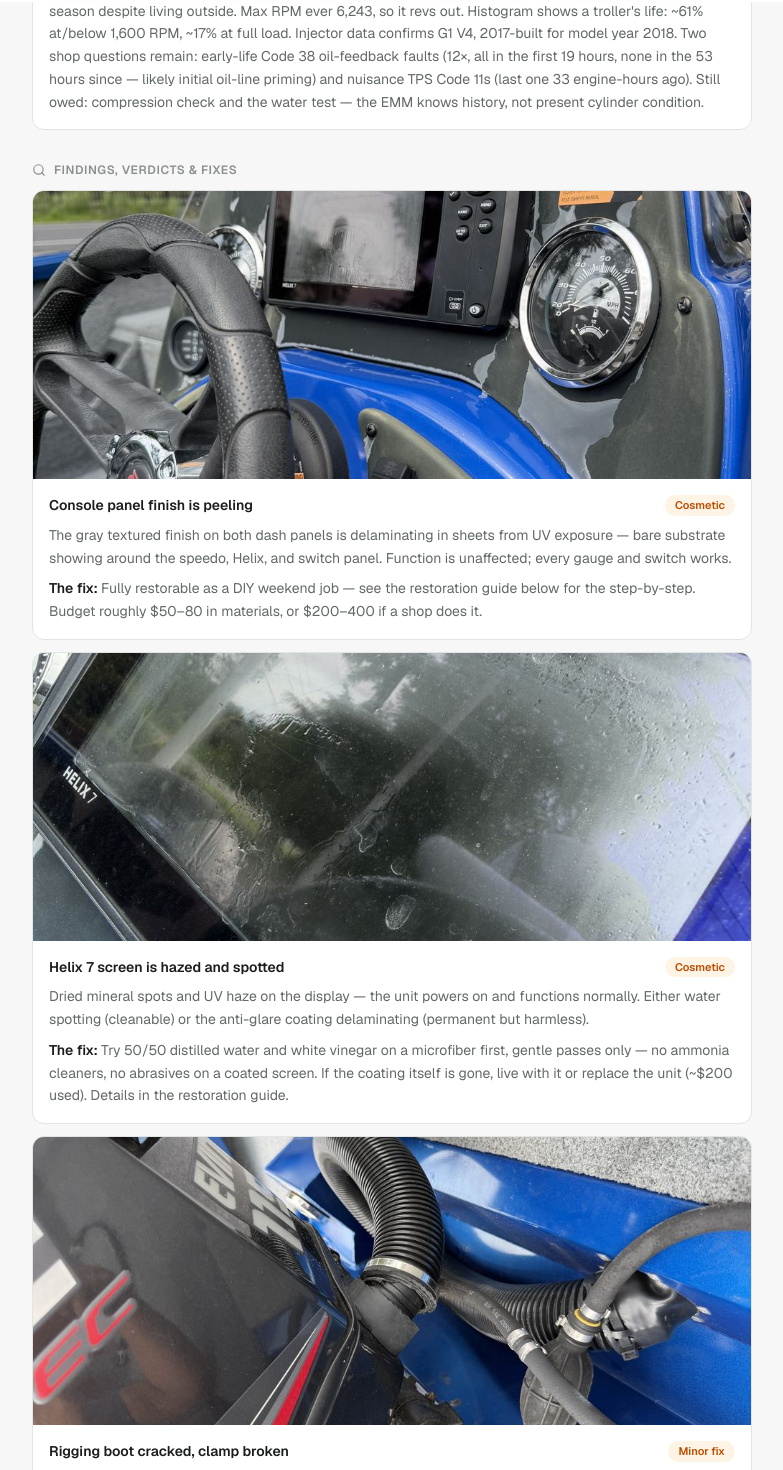
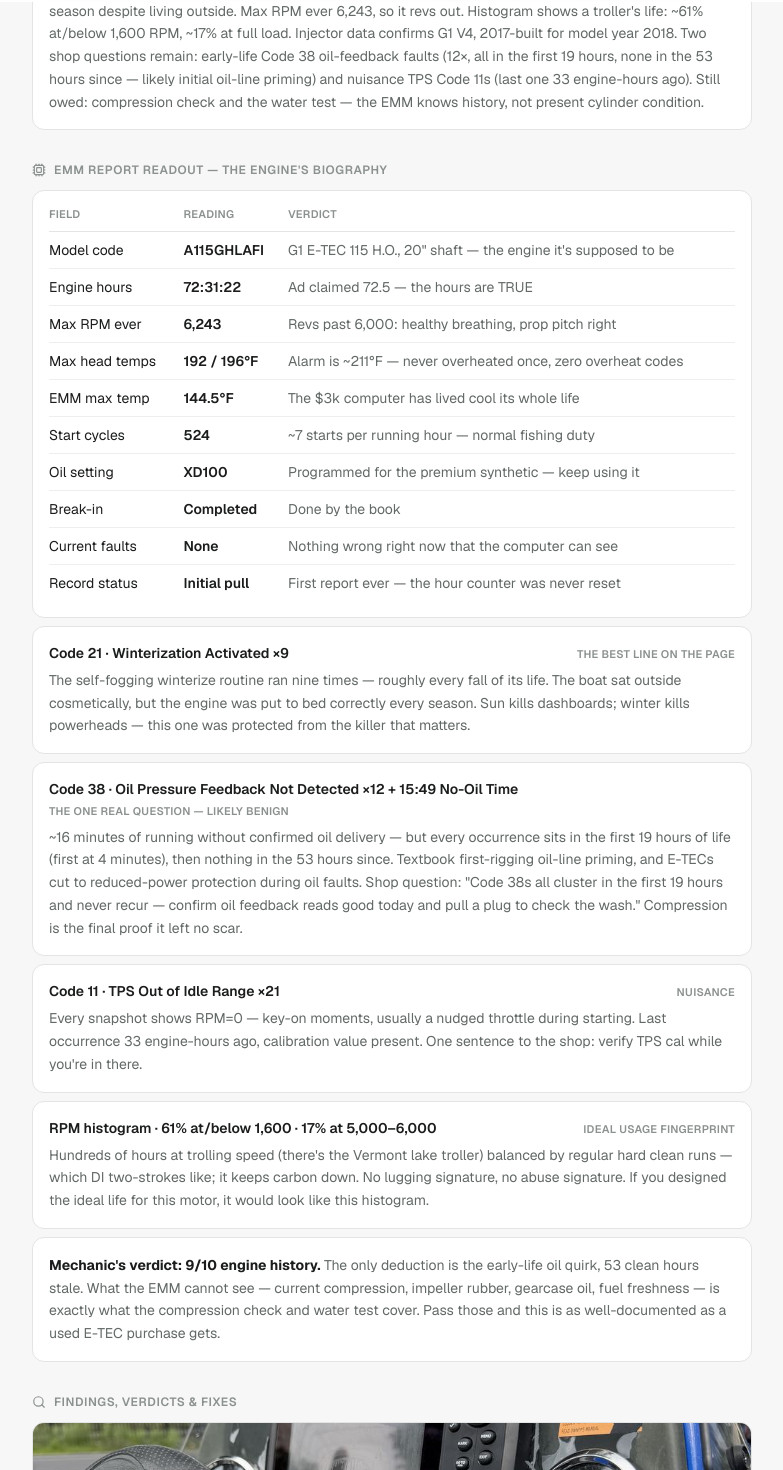
Before and after one commit to eigenvectr/fih, a Next.js app: page /boat-report/findings in a window 1280 px wide. Shown: the part 798-2268 px from the top of the page, without its empty margins (248-1031 px from the left). Built offline with nearby package versions, Linux system fonts and the light colour scheme.

Commit message:
Add full EMM report readout to findings page
Field-by-field table (hours, temps, max RPM, start cycles, record
status), the four stored-code interpretations with shop questions,
the histogram read, and the 9/10 mechanic's verdict. Engine card
updated to reflect double confirmation of the G1 V4.

```diff
--- a/src/app/boat-report/findings/page.tsx
+++ b/src/app/boat-report/findings/page.tsx
@@ -1,6 +1,6 @@
 import Image from "next/image";
 import Link from "next/link";
-import { ArrowLeft, CheckCircle2, Search, Paintbrush, Wrench } from "lucide-react";
+import { ArrowLeft, CheckCircle2, Cpu, Search, Paintbrush, Wrench } from "lucide-react";
 import { ThemeToggle } from "@/components/ThemeToggle";
 
 export const metadata = {
@@ -13,9 +13,9 @@ export const metadata = {
 
 const CONFIRMED: { label: string; detail: string }[] = [
   {
-    label: "Engine: Evinrude E-TEC 115 H.O. — confirmed, likely G1",
+    label: "Engine: Evinrude E-TEC 115 H.O. G1 — confirmed twice over",
     detail:
-      "Settles the listing's 115-vs-150 contradiction; the hull's 115 hp max rating is matched correctly. Cowl styling says G1 (1.7L V4, built 2004–2020) rather than the newer G2 3-cylinder — mildly good news: longest parts run and simplest rigging of anything Evinrude made. Confirm by counting spark plugs (4 = G1, 3 = G2). Realistic top speed low-to-mid 40s; WOT target 5,500–6,000 RPM.",
+      "Settles the listing's 115-vs-150 contradiction; the hull's 115 hp max rating is matched correctly. The EMM report's model code (A115GHLAFI) and four cylinders of injector data confirm the G1 1.7L V4, built late 2017 for model year 2018 — good news: longest parts run and simplest rigging of anything Evinrude made. Realistic top speed low-to-mid 40s; WOT target 5,500–6,000 RPM.",
   },
   {
     label: "Prop: 4-blade stainless, clean",
@@ -41,6 +41,42 @@ const CONFIRMED: { label: string; detail: string }[] = [
     label: "EMM report pulled — the engine's history checks out",
     detail:
       "Hours verified at 72:31 (the ad was honest). No active faults. Never overheated in its life (max 196°F, alarm threshold ~211°F, zero overheat codes). Winterization routine logged 9 times — put away properly every season despite living outside. Max RPM ever 6,243, so it revs out. Histogram shows a troller's life: ~61% at/below 1,600 RPM, ~17% at full load. Injector data confirms G1 V4, 2017-built for model year 2018. Two shop questions remain: early-life Code 38 oil-feedback faults (12×, all in the first 19 hours, none in the 53 hours since — likely initial oil-line priming) and nuisance TPS Code 11s (last one 33 engine-hours ago). Still owed: compression check and the water test — the EMM knows history, not present cylinder condition.",
+  },
+];
+
+const EMM_ROWS: [string, string, string][] = [
+  ["Model code", "A115GHLAFI", "G1 E-TEC 115 H.O., 20\" shaft — the engine it's supposed to be"],
+  ["Engine hours", "72:31:22", "Ad claimed 72.5 — the hours are TRUE"],
+  ["Max RPM ever", "6,243", "Revs past 6,000: healthy breathing, prop pitch right"],
+  ["Max head temps", "192 / 196°F", "Alarm is ~211°F — never overheated once, zero overheat codes"],
+  ["EMM max temp", "144.5°F", "The $3k computer has lived cool its whole life"],
+  ["Start cycles", "524", "~7 starts per running hour — normal fishing duty"],
+  ["Oil setting", "XD100", "Programmed for the premium synthetic — keep using it"],
+  ["Break-in", "Completed", "Done by the book"],
+  ["Current faults", "None", "Nothing wrong right now that the computer can see"],
+  ["Record status", "Initial pull", "First report ever — the hour counter was never reset"],
+];
+
+const EMM_CODES: { code: string; verdict: string; body: string }[] = [
+  {
+    code: "Code 21 · Winterization Activated ×9",
+    verdict: "The best line on the page",
+    body: "The self-fogging winterize routine ran nine times — roughly every fall of its life. The boat sat outside cosmetically, but the engine was put to bed correctly every season. Sun kills dashboards; winter kills powerheads — this one was protected from the killer that matters.",
+  },
+  {
+    code: "Code 38 · Oil Pressure Feedback Not Detected ×12 + 15:49 No-Oil Time",
+    verdict: "The one real question — likely benign",
+    body: "~16 minutes of running without confirmed oil delivery — but every occurrence sits in the first 19 hours of life (first at 4 minutes), then nothing in the 53 hours since. Textbook first-rigging oil-line priming, and E-TECs cut to reduced-power protection during oil faults. Shop question: \"Code 38s all cluster in the first 19 hours and never recur — confirm oil feedback reads good today and pull a plug to check the wash.\" Compression is the final proof it left no scar.",
+  },
+  {
+    code: "Code 11 · TPS Out of Idle Range ×21",
+    verdict: "Nuisance",
+    body: "Every snapshot shows RPM=0 — key-on moments, usually a nudged throttle during starting. Last occurrence 33 engine-hours ago, calibration value present. One sentence to the shop: verify TPS cal while you're in there.",
+  },
+  {
+    code: "RPM histogram · 61% at/below 1,600 · 17% at 5,000–6,000",
+    verdict: "Ideal usage fingerprint",
+    body: "Hundreds of hours at trolling speed (there's the Vermont lake troller) balanced by regular hard clean runs — which DI two-strokes like; it keeps carbon down. No lugging signature, no abuse signature. If you designed the ideal life for this motor, it would look like this histogram.",
   },
 ];
 
@@ -303,6 +339,53 @@ export default function FindingsPage() {
         </ul>
       </section>
 
+      {/* EMM readout */}
+      <section className="mt-8">
+        <SectionHeading icon={Cpu}>EMM report readout — the engine&apos;s biography</SectionHeading>
+        <div className="rounded-xl border border-line bg-surface p-4">
+          <div className="overflow-x-auto">
+            <table className="w-full min-w-105 text-sm">
+              <thead>
+                <tr className="border-b border-line text-left text-[11px] uppercase tracking-wide text-ink-faint">
+                  <th className="pb-2 pr-3 font-semibold">Field</th>
+                  <th className="pb-2 pr-3 font-semibold">Reading</th>
+                  <th className="pb-2 font-semibold">Verdict</th>
+                </tr>
+              </thead>
+              <tbody>
+                {EMM_ROWS.map(([k, v, m]) => (
+                  <tr key={k} className="border-b border-line/60 last:border-0">
+                    <td className="py-2 pr-3 whitespace-nowrap">{k}</td>
+                    <td className="py-2 pr-3 font-semibold whitespace-nowrap">{v}</td>
+                    <td className="py-2 text-ink-muted">{m}</td>
+                  </tr>
+                ))}
+              </tbody>
+            </table>
+          </div>
+        </div>
+        <ul className="mt-2 space-y-2">
+          {EMM_CODES.map((c) => (
+            <li key={c.code} className="rounded-xl border border-line bg-surface p-4">
+              <div className="flex flex-wrap items-baseline justify-between gap-x-3 gap-y-1">
+                <p className="text-sm font-semibold">{c.code}</p>
+                <p className="text-[11px] font-semibold uppercase tracking-wide text-ink-faint">
+                  {c.verdict}
+                </p>
+              </div>
+              <p className="mt-1.5 text-sm leading-relaxed text-ink-muted">{c.body}</p>
+            </li>
+          ))}
+        </ul>
+        <p className="mt-2 rounded-xl border border-line bg-surface p-4 text-sm leading-relaxed text-ink-muted">
+          <strong className="text-ink">Mechanic&apos;s verdict: 9/10 engine history.</strong> The
+          only deduction is the early-life oil quirk, 53 clean hours stale. What the EMM cannot
+          see — current compression, impeller rubber, gearcase oil, fuel freshness — is exactly
+          what the compression check and water test cover. Pass those and this is as
+          well-documented as a used E-TEC purchase gets.
+        </p>
+      </section>
+
       {/* findings */}
       <section className="mt-8">
         <SectionHeading icon={Search}>Findings, verdicts & fixes</SectionHeading>
```
